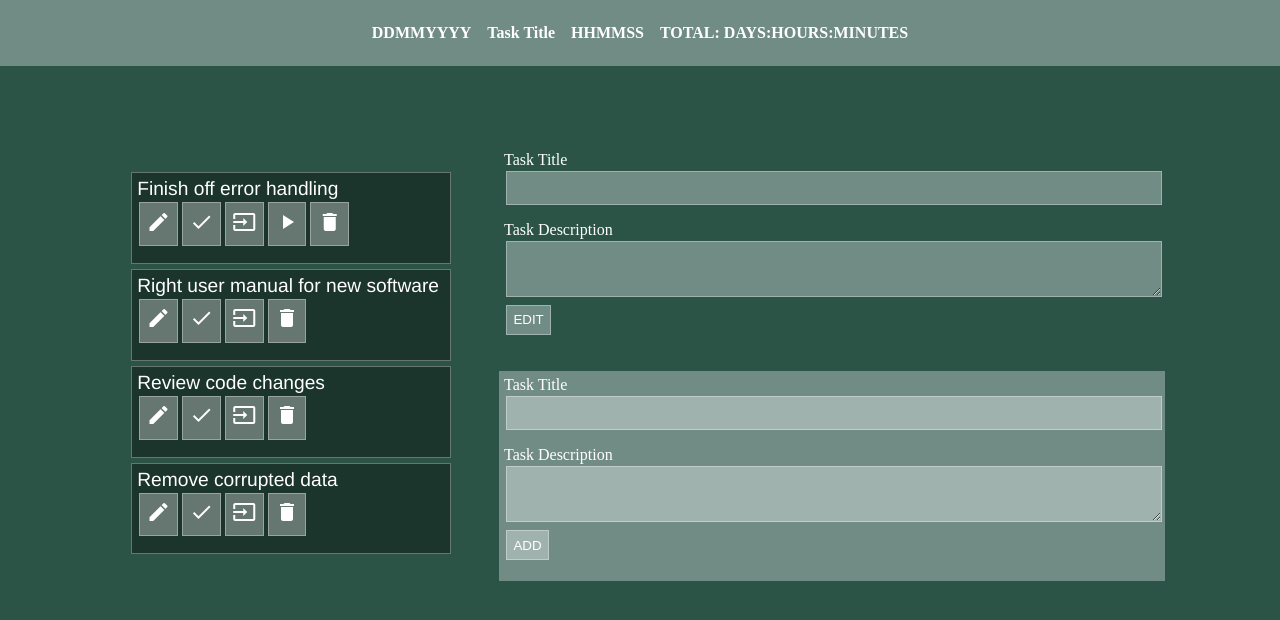
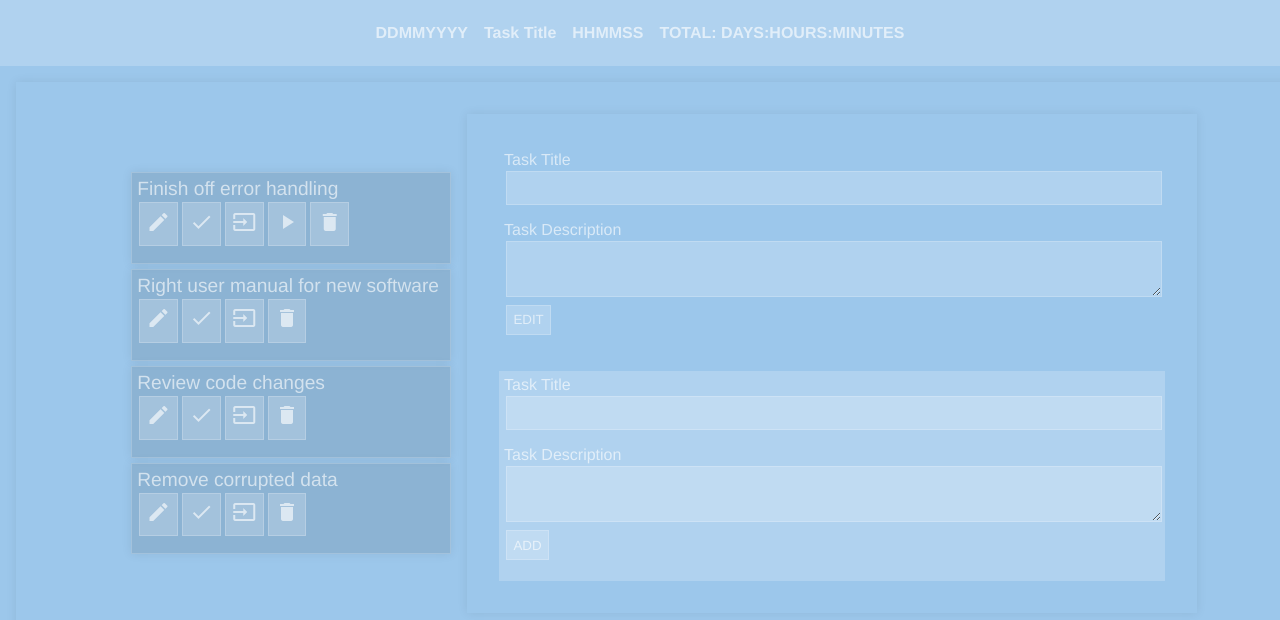
Before and after one commit to nickeax/totrackdo, a plain HTML site: page index.html in a window 1280 px wide. Drawn offline with Linux system fonts and the light colour scheme.

Commit message:
Update styles.

```diff
--- a/src/css/global.css
+++ b/src/css/global.css
@@ -1,6 +1,7 @@
 *,
 *::before,
 *::after {
+  font-family: Helvetica, sans-serif;
   margin: 0;
   padding: 0;
   box-sizing: border-box;
--- a/src/css/layout.css
+++ b/src/css/layout.css
@@ -21,6 +21,7 @@ header {
   width: 100%;
   margin: 1rem;
   padding: 2rem;
+  box-shadow: 0 0 10px rgba(0, 0, 0, 0.08);
 }
 
 fieldset {
@@ -38,6 +39,7 @@ fieldset {
   flex-direction: column;
   justify-content: flex-start;
   width: 60%;
+  box-shadow: 0 0 10px rgba(0, 0, 0, 0.08);
 }
 
 .leftPane {
@@ -66,11 +68,11 @@ fieldset {
   /* border-radius: 80px; */
   margin: 5px 0rem;
   padding: 5px 5px 1px 5px;
+  box-shadow: 0 0 10px rgba(0, 0, 0, 0.08);
 }
 
 .listItemStart,
 .listItemEnd {
-  font-family: Helvetica, sans-serif;
   font-size: 1.2rem;
   display: flex;
   align-items: flex-start;
@@ -78,10 +80,8 @@ fieldset {
 
 .listItemStart {
   justify-content: flex-start;
-  /* background-color: rgb(226, 75, 75); */
 }
 
 .listItemEnd {
   justify-content: flex-start;
-  /* background-color: rgb(36, 29, 29); */
 }
--- a/src/css/vars.css
+++ b/src/css/vars.css
@@ -1,6 +1,6 @@
 :root {
-  --mainBackground: rgb(43, 84, 71);
-  --mainFont: white;
-  --mainDarkTint: rgba(0, 0, 0, 0.385);
-  --mainLightTint: rgba(255, 255, 255, 0.33);
+  --mainBackground: rgb(156, 199, 235);
+  --mainFont: rgba(255, 255, 255, 0.616);
+  --mainDarkTint: rgba(0, 0, 0, 0.103);
+  --mainLightTint: rgba(255, 255, 255, 0.199);
 }
```
